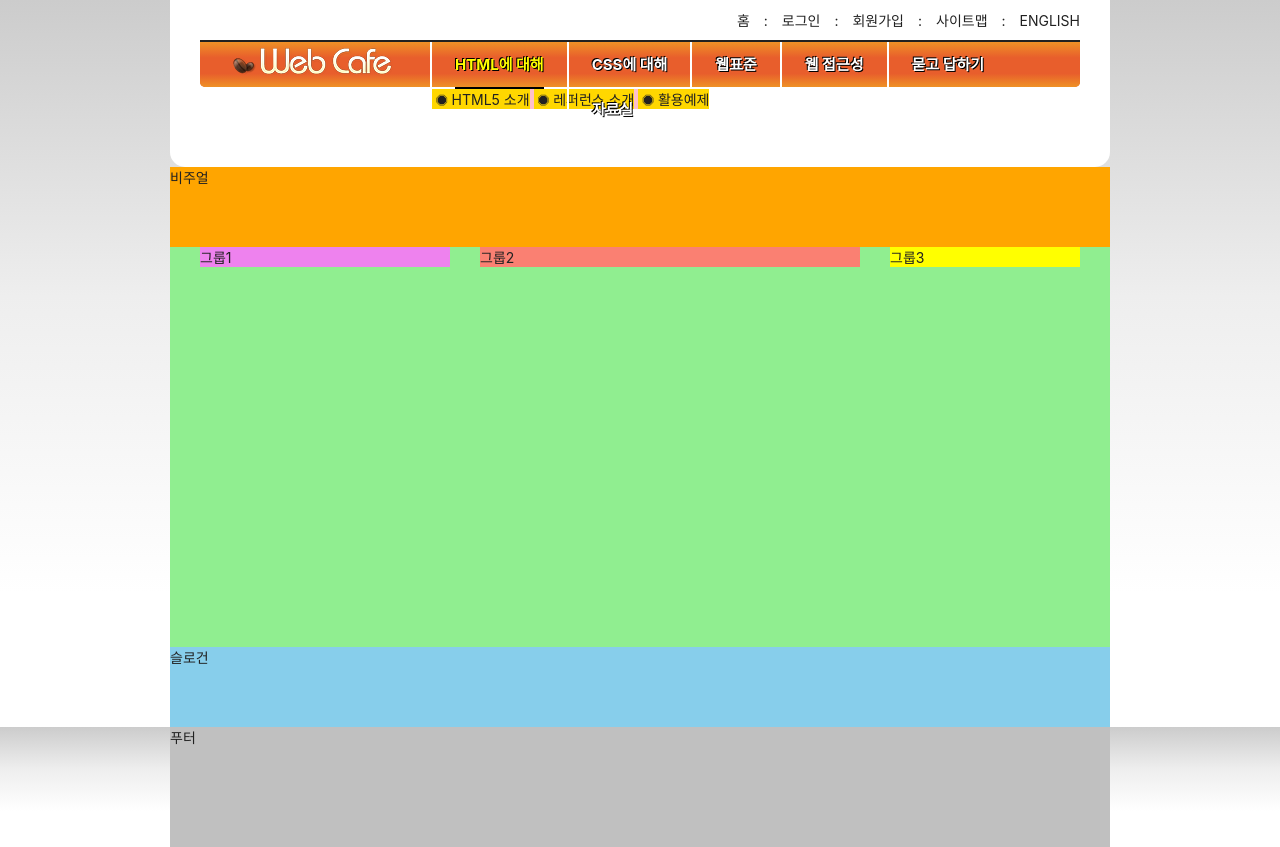
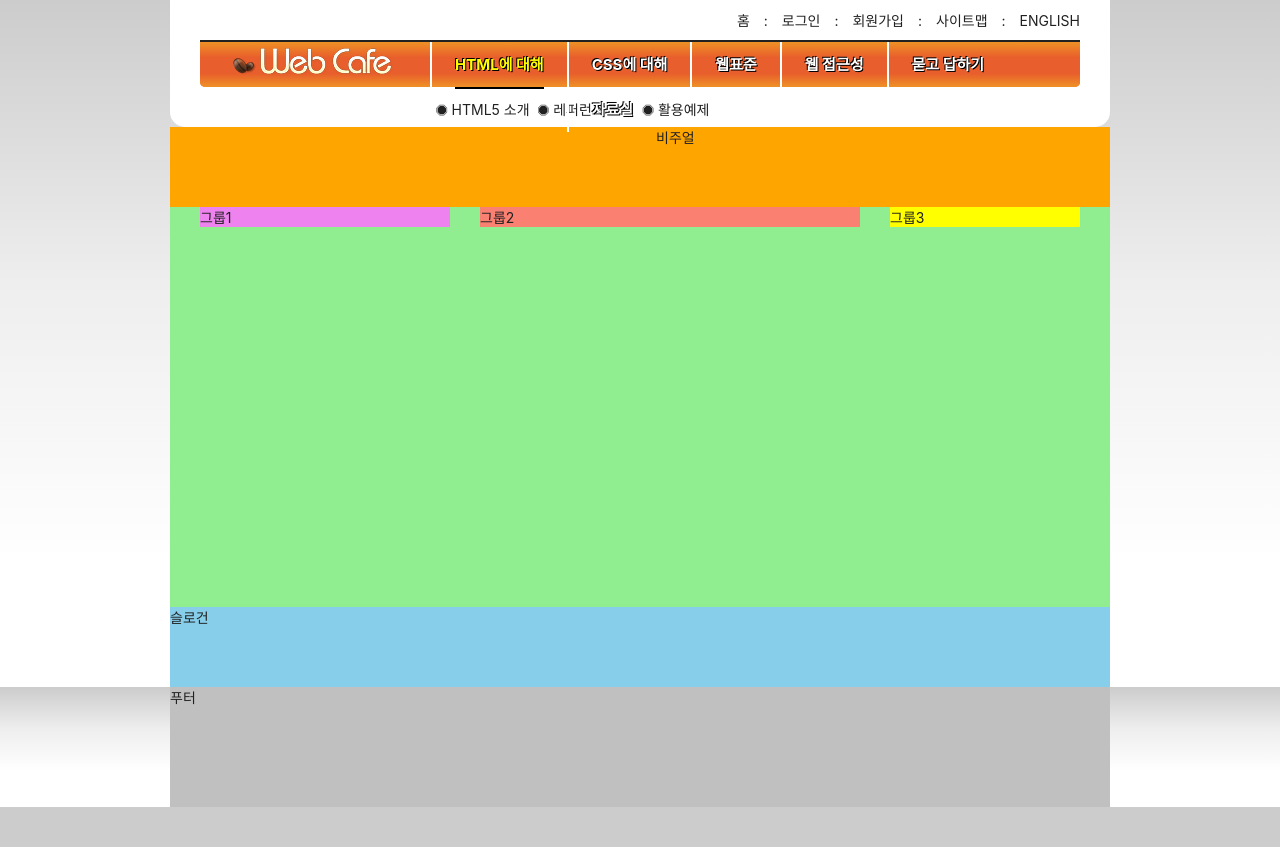
Before and after one commit to seohyun0620/HTML5, a plain HTML site: page index.html in a window 1280 px wide. After the commit the page ends 807 px from the top, so only its background shows below. Drawn offline with Linux system fonts and the light colour scheme; a web font is replaced by a local one.

Commit message:
.sub-menu 링크 스타일 적용

```diff
--- a/styles/style.css
+++ b/styles/style.css
@@ -106,7 +106,7 @@ text-transform: uppercase;
 
 /* 메인 메뉴 */
 .navigation{
-  padding-bottom: 80px;
+  padding-bottom: 40px;
 }
 
 .menu{
@@ -153,7 +153,8 @@ position: relative;
 .is-active .menu-button{
 color:yellow;
 }
-/* before,after 둘다 인라인 요소 //부모가 패딩 가지고 있으면 자식은 패딩 영역을 넘을 수x */
+/* before,after 둘다 인라인 요소
+부모가 패딩 가지고 있으면 자식은 패딩 영역을 넘을 수x */
 .is-active .menu-button::after{
   content:"";
   display: block;
@@ -162,12 +163,13 @@ color:yellow;
   }
 
 .sub-menu{
-  background-color: pink;
+  /* background-color: pink; */
   /* 버튼 누를 떄 마다 좌표 바꿔가며 배치할거기 때문에 absolute 씀 */
   /* absolute가 지정되면 block이 생성됨
   독립적인 bfc가 생성되면서 잃어버린 float의 높이를 읽어드림 */
   position: absolute;
-  top: 47;
+  top: 47px;
+  padding: 4px 0;
   display: none;
 }
 
@@ -187,7 +189,7 @@ right: 0;
 
 .sub-menu li{
   display: inline-block;
-  background-color: gold;
+  /* background-color: gold; */
 }
 
 .sub-menu a::before{
@@ -207,13 +209,24 @@ right: 0;
   -webkit-font-smoothing: antialiased;
   -moz-osx-font-smoothing: grayscale;
 }
-/* a에 마우스를 올리면 before로 가라-아이콘바뀜,
+/* a에 마우스를 올리면 아이콘바뀜,
 tab으로 이동했을 때도 아이콘 바뀜 */
 .sub-menu a:hover::before,
 .sub-menu a:focus::before{
 content:"\e801"
 }
 
+.sub-menu a{
+  /* background-color: aqua; */
+  /* 부모(li)가 inline-block이면 자식도 inline, inline-block 쓰는게 좋음  */
+  display: inline-block;
+  padding: 6px 0;
+}
+
+.sub-menu a:hover,
+.sub-menu a:focus{
+  color: #f00;
+}
 /* 비주얼 */
 .visual{
   background: orange;
```
